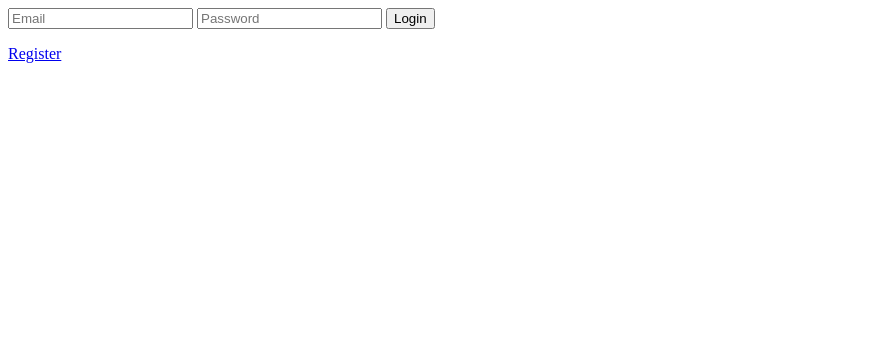
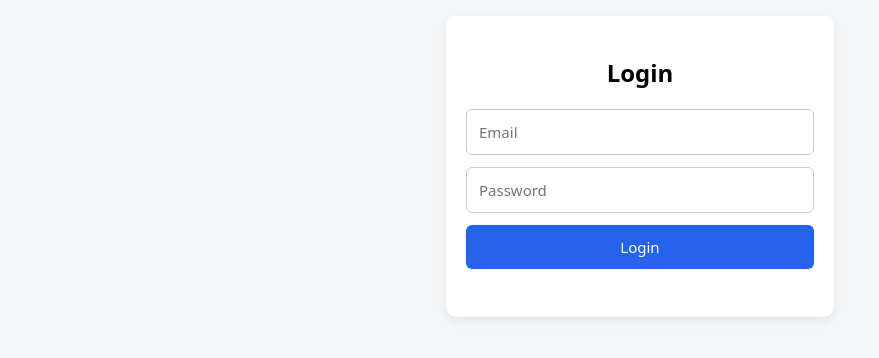
Before and after one commit to shanto-shaju/Bus-time, a Flask app: page / in a window 1280 px wide. Shown: the top 358 px of the page, without its empty margins (0-879 px from the left). Run offline with Flask 3, Linux system fonts and the light colour scheme.

Commit message:
Update login.html

```diff
--- a/templates/login.html
+++ b/templates/login.html
@@ -1,7 +1,16 @@
 <meta name="viewport" content="width=device-width, initial-scale=1.0">
-<form method="post">
-  <input name="email" placeholder="Email" required>
-  <input name="password" type="password" placeholder="Password" required>
-  <button type="submit">Login</button>
-</form>
-<a href="/register">Register</a>
+<link rel="stylesheet" href="{{ url_for('static', filename='css/style.css') }}">
+<body>
+  <div class="container">
+    <div class="card">
+      <h2>Login</h2>
+
+      <form method="POST">
+        <input type="email" name="email" placeholder="Email" required>
+        <input type="password" name="password" placeholder="Password" required>
+
+        <button type="submit">Login</button>
+      </form>
+    </div>
+  </div>
+</body>
```
